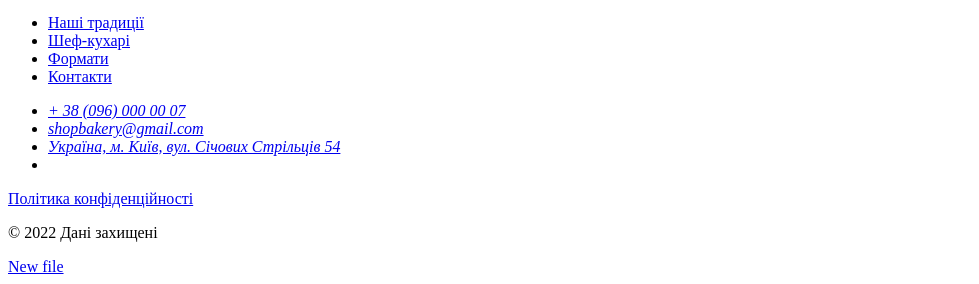
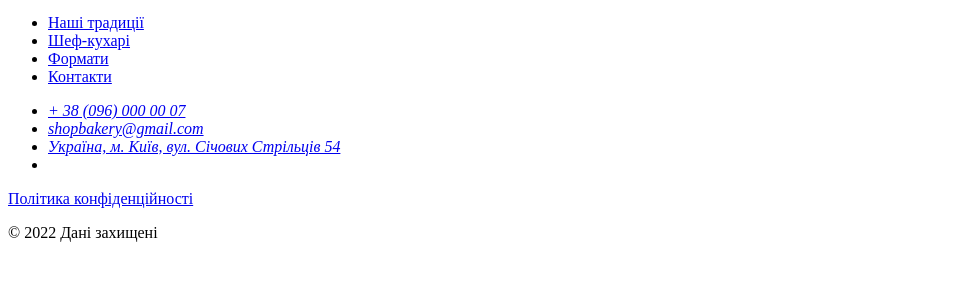
Before and after one commit to LesikJ/HW1, a plain HTML site: page index.html in a window 1280 px wide. Shown: the part 1591-1875 px from the top of the page, without its empty margins (0-979 px from the left). After the commit the page ends 1849 px from the top, so only its background shows below. Drawn offline with Linux system fonts and the light colour scheme.

Commit message:
delete some issues

```diff
--- a/index.html
+++ b/index.html
@@ -139,7 +139,6 @@
       </address>
       <a href="#" target="_blank">Політика конфіденційності</a>
       <p>© 2022 Дані захищені</p>
-      <a href="#" target="_blank">New file</a>
     </footer>
   </body>
 </html>
```
